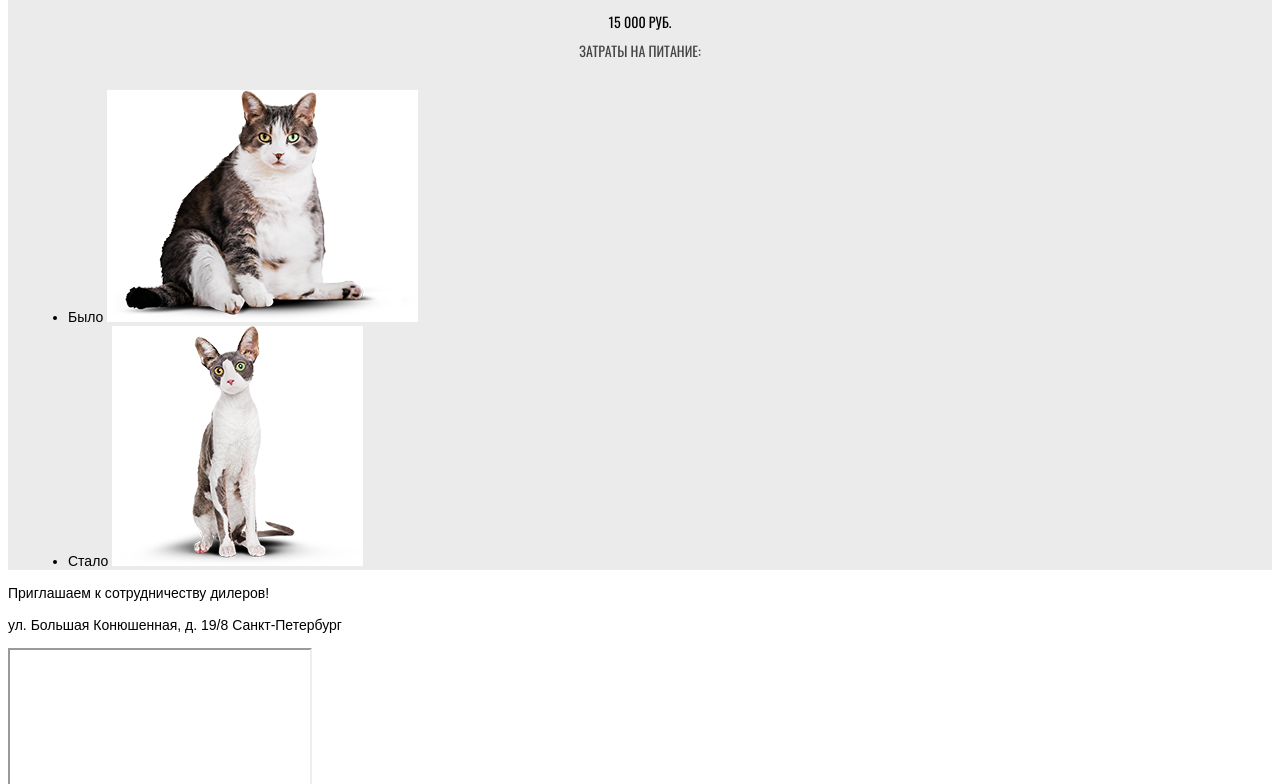
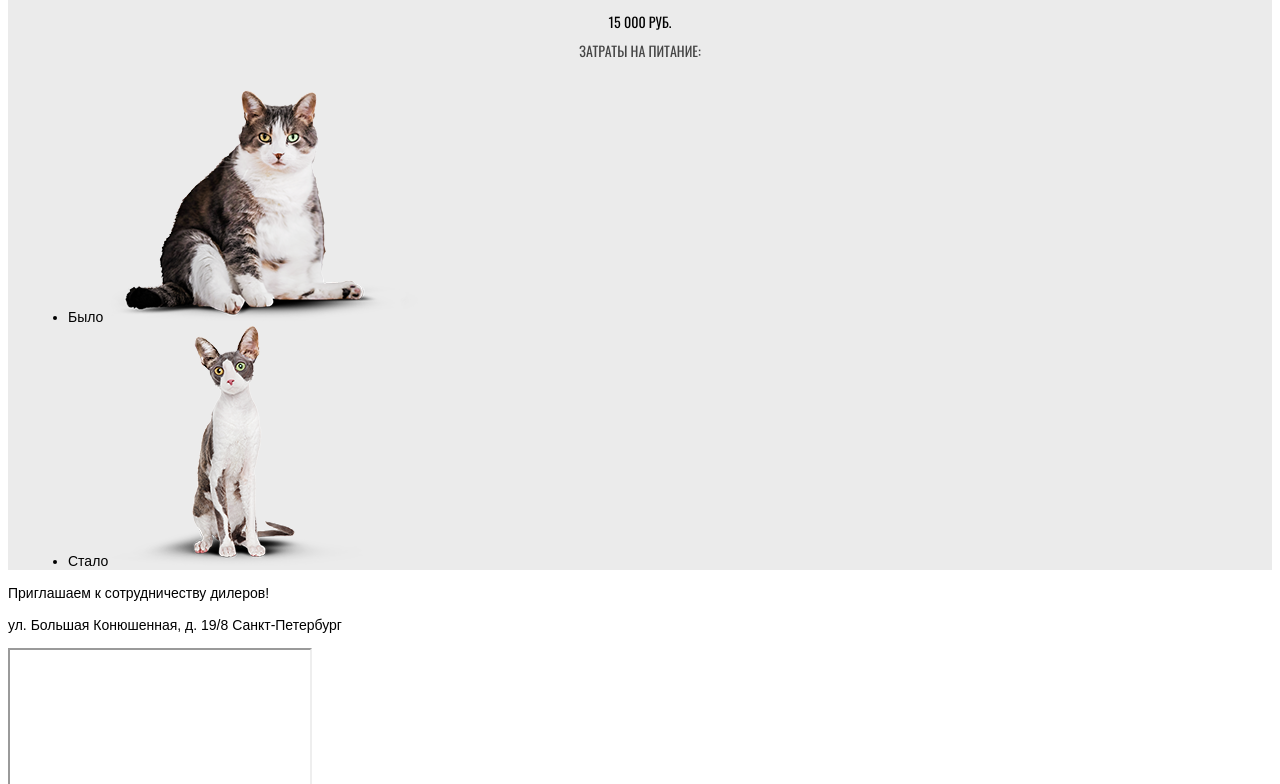
Before and after one commit to evilinyoursoul/71520-cat-energy-23, a plain HTML site: page source/index.html in a window 1280 px wide. Shown: the part 1574-2358 px from the top of the page. Drawn offline with nearby package versions, Linux system fonts and the light colour scheme; files that its build step writes are made by us from their sources.

Commit message:
Use png in slider cause transparent background needed

```diff
--- a/source/index.html
+++ b/source/index.html
@@ -104,11 +104,11 @@
             <ul class="slider__list">
               <li class="slider__item">
                 <span>Было</span>
-                <img src="img/before-mobile.jpg" alt="Толстый котик сидит на попе" width="311" height="232">
+                <img src="img/before-mobile.png" alt="Толстый котик сидит на попе" width="311" height="232">
               </li>
               <li class="slider__item">
                 <span>Стало</span>
-                <img src="img/after-mobile.jpg" alt="Тощий котик сидит" width="251" height="240">
+                <img src="img/after-mobile.png" alt="Тощий котик сидит" width="251" height="240">
               </li>
             </ul>
           </div>
```
Also changed, not shown: source/img/after-mobile.jpg (deleted), source/img/after-mobile.png (added), source/img/before-mobile.jpg (deleted), source/img/before-mobile.png (added).
